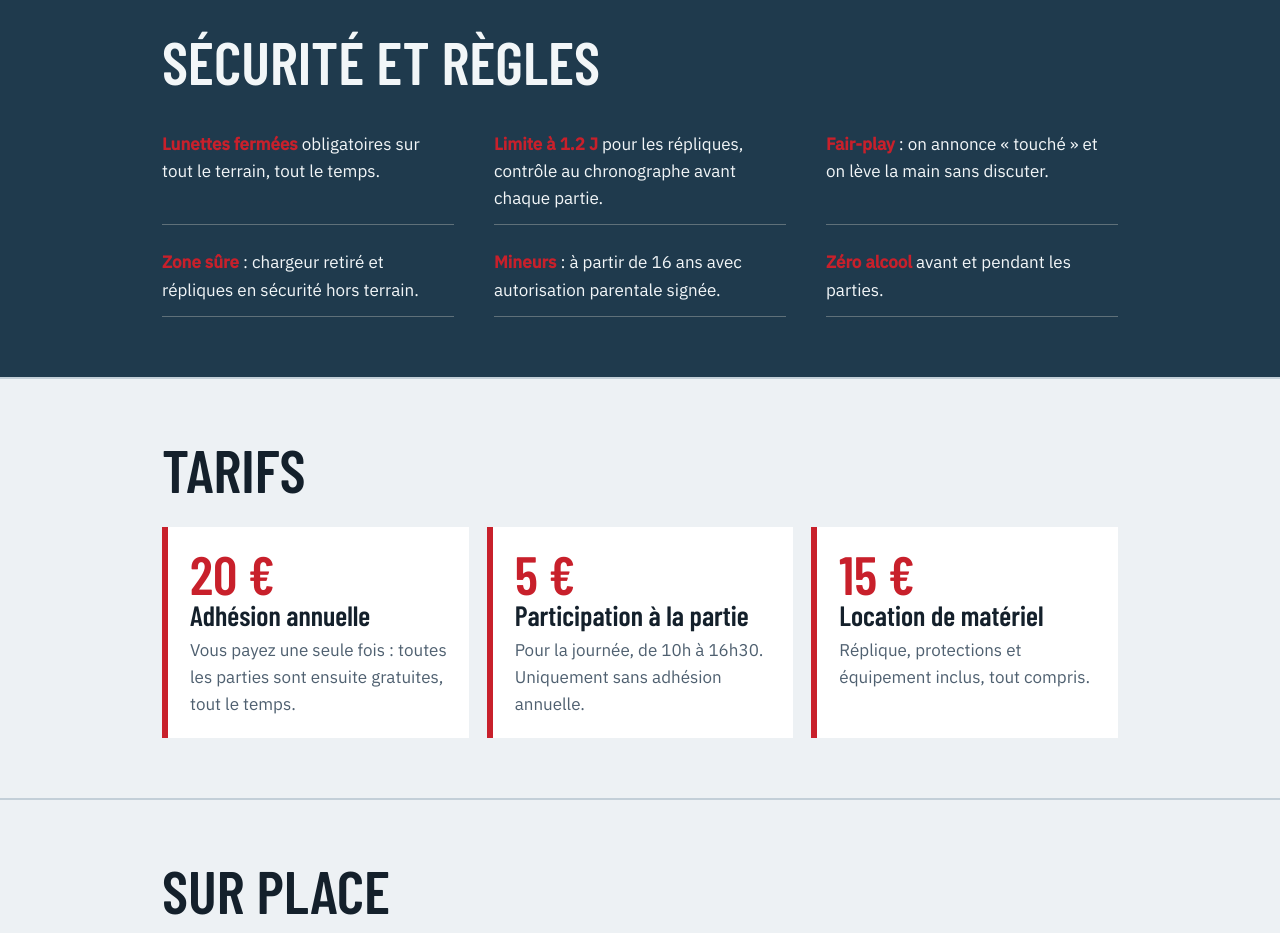
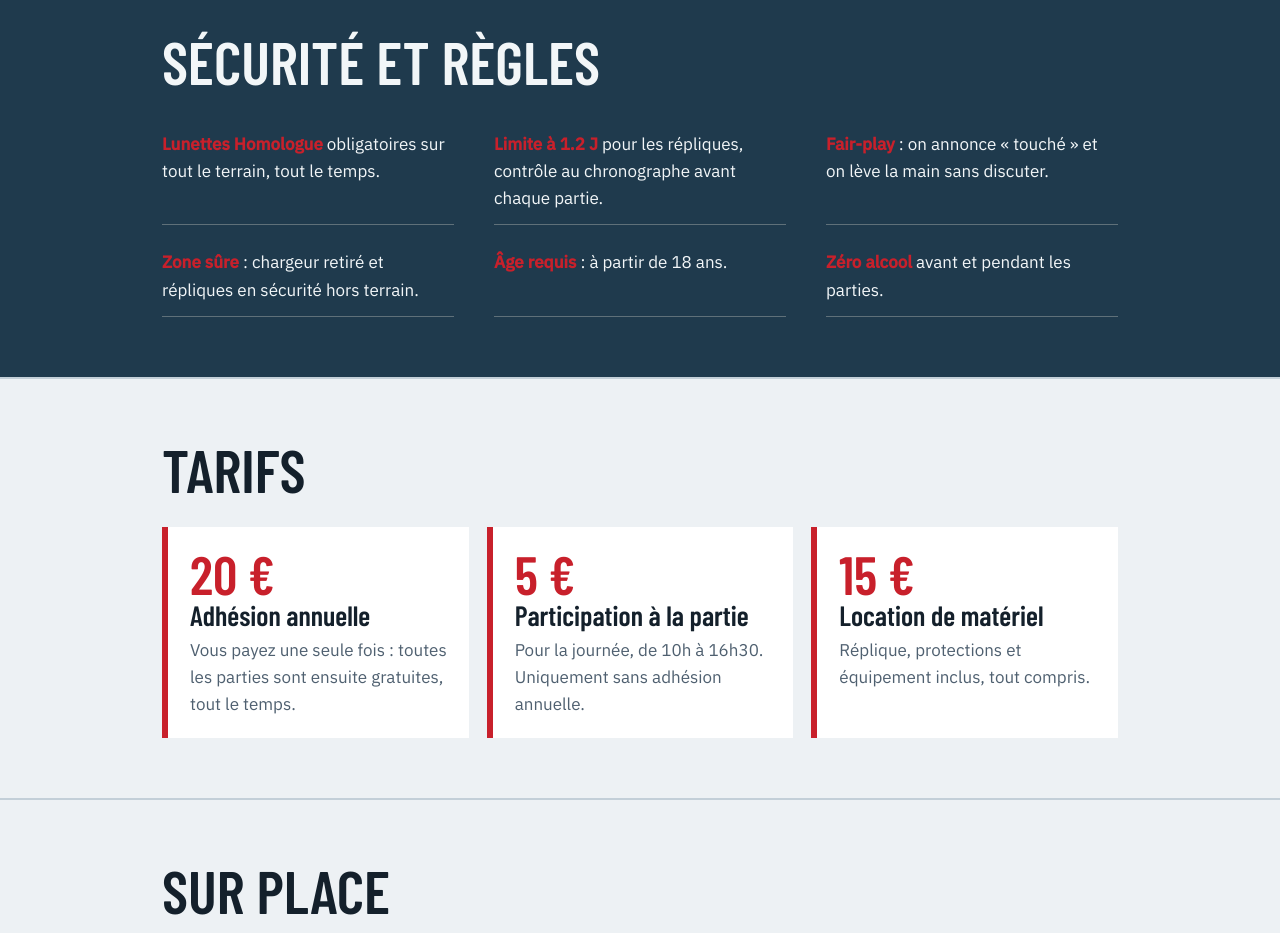
Before and after one commit to Wayvi/Apexteamairsoft73, a plain HTML site: page index.html in a window 1280 px wide. Shown: the part 1700-2633 px from the top of the page. Drawn offline with nearby package versions, Linux system fonts and the light colour scheme; a web font is replaced by a local one.

Commit message:
Update index.html

```diff
--- a/index.html
+++ b/index.html
@@ -105,11 +105,11 @@ footer{padding:36px 0 48px;color:var(--muted);font-size:15px;border-top:2px soli
 <section id="regles" class="band"><div class="wrap">
   <h2>Sécurité et règles</h2>
   <ul class="rules">
-    <li><b>Lunettes fermées</b> obligatoires sur tout le terrain, tout le temps.</li>
+    <li><b>Lunettes Homologue</b> obligatoires sur tout le terrain, tout le temps.</li>
     <li><b>Limite à 1.2 J</b> pour les répliques, contrôle au chronographe avant chaque partie.</li>
     <li><b>Fair-play</b> : on annonce « touché » et on lève la main sans discuter.</li>
     <li><b>Zone sûre</b> : chargeur retiré et répliques en sécurité hors terrain.</li>
-    <li><b>Mineurs</b> : à partir de 16 ans avec autorisation parentale signée.</li>
+    <li><b>Âge requis</b> : à partir de 18 ans.</li>
     <li><b>Zéro alcool</b> avant et pendant les parties.</li>
   </ul>
 </div></section>
```
